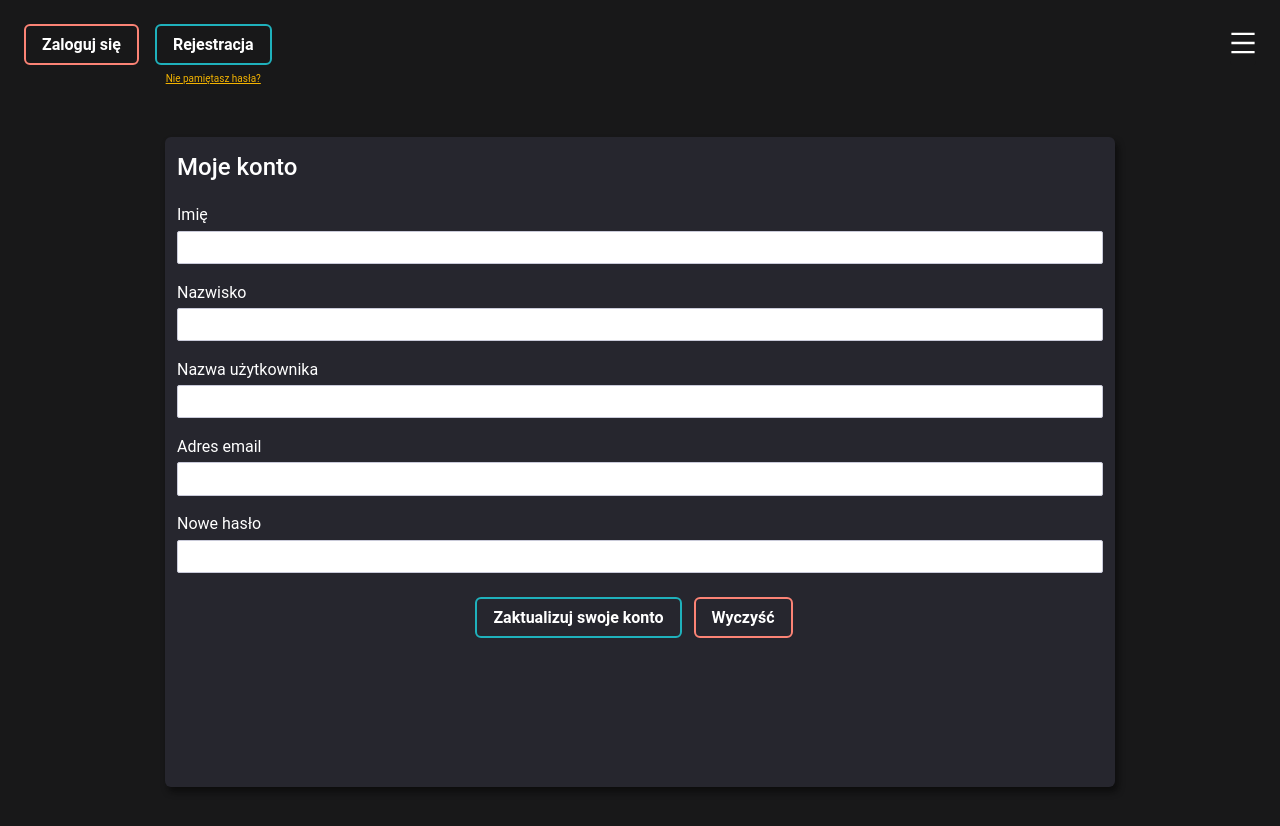
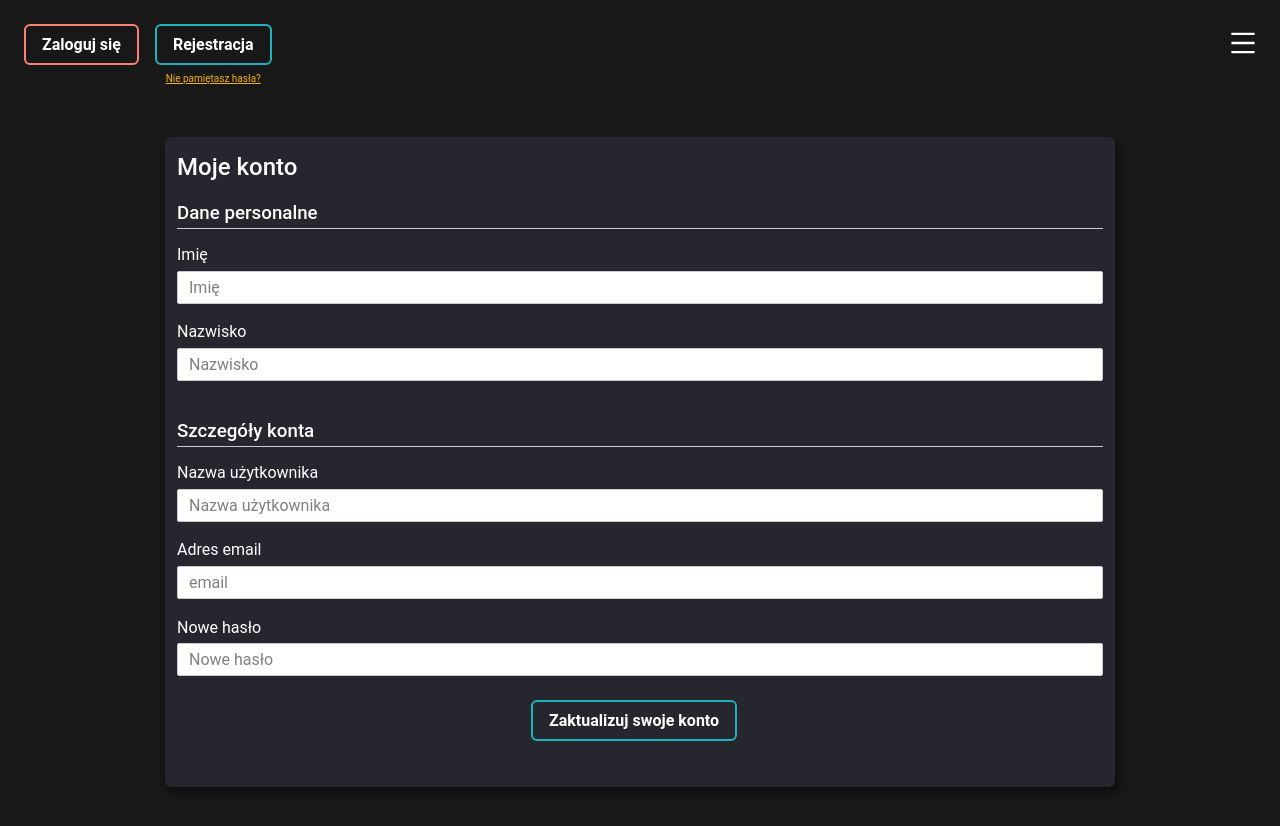
Before and after one commit to Terminatt/kalendarz-app, a React (Create React App) app in the folder front/: page /user-zone/my-account in a window 1280 px wide. Shown: the top 826 px of the page. Built offline with nearby package versions, Linux system fonts and the light colour scheme; no server answers.

Commit message:
feat(front): add sections to my account page

```diff
--- a/front/src/pages/UserZone/MyAccount/MyAccount.less
+++ b/front/src/pages/UserZone/MyAccount/MyAccount.less
@@ -7,5 +7,14 @@
 
     &-content {
         .editing-panel-content();
+
+        &-section {
+            &:not(:first-child) {
+                margin-top: @margin-huge;
+            }
+            &-header {
+                border-bottom: 1px solid @border-color-base;
+            }
+        }
     }
 }
--- a/front/src/pages/UserZone/MyAccount/MyAccount.tsx
+++ b/front/src/pages/UserZone/MyAccount/MyAccount.tsx
@@ -65,27 +65,37 @@ const MyAccount: React.FC = () => {
     return (
         <div className="my-account">
             <SingleColumnLayout headerText="Moje konto" className="my-account-content">
-                <CustomForm errorResponse={errorResponse} formProps={{ form, onFinish }} primaryBtnText="Zaktualizuj swoje konto">
+                <CustomForm
+                    hideClear
+                    errorResponse={errorResponse}
+                    formProps={{ form, onFinish }}
+                    primaryBtnText="Zaktualizuj swoje konto"
+                >
+                    <div className="my-account-content-section my-account-content-personal">
+                        <h3 className="my-account-content-section-header">Dane personalne</h3>
                         <Form.Item
                             name="firstName"
                             label="Imię"
                             rules={[getMaxCharRule(24, 'Imię może mieć maksymalnie 24 znaki')]}
                         >
-                        <Input />
+                            <Input placeholder="Imię" />
                         </Form.Item>
                         <Form.Item
                             name="lastName"
                             label="Nazwisko"
                             rules={[getMaxCharRule(24, 'Nazwisko może mieć maksymalnie 24 znaki')]}
                         >
-                        <Input />
+                            <Input placeholder="Nazwisko" />
                         </Form.Item>
+                    </div>
+                    <div className="my-account-content-section my-account-content-account">
+                        <h3 className="my-account-content-section-header">Szczegóły konta</h3>
                         <Form.Item
                             name="username"
                             label="Nazwa użytkownika"
                             rules={[getMaxCharRule(24, 'Nazwa użytkownika może mieć maksymalnie 24 znaki')]}
                         >
-                        <Input />
+                            <Input placeholder="Nazwa użytkownika" />
                         </Form.Item>
                         <Form.Item
                             name="email"
@@ -95,7 +105,7 @@ const MyAccount: React.FC = () => {
                                 getEmailRule(),
                             ]}
                         >
-                        <Input type="email" />
+                            <Input placeholder="email" type="email" />
                         </Form.Item>
                         <Form.Item
                             rules={[
@@ -107,8 +117,9 @@ const MyAccount: React.FC = () => {
                             name="password"
                             label="Nowe hasło"
                         >
-                        <Input type="password" />
+                            <Input placeholder="Nowe hasło" type="password" />
                         </Form.Item>
+                    </div>
                 </CustomForm>
             </SingleColumnLayout>
         </div>
```
Lines whose indentation alone changed are shown as unchanged.
